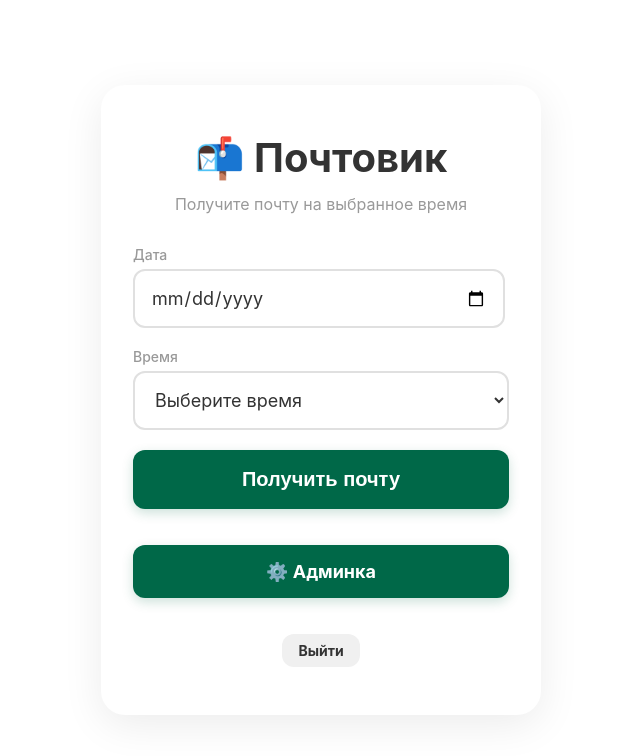
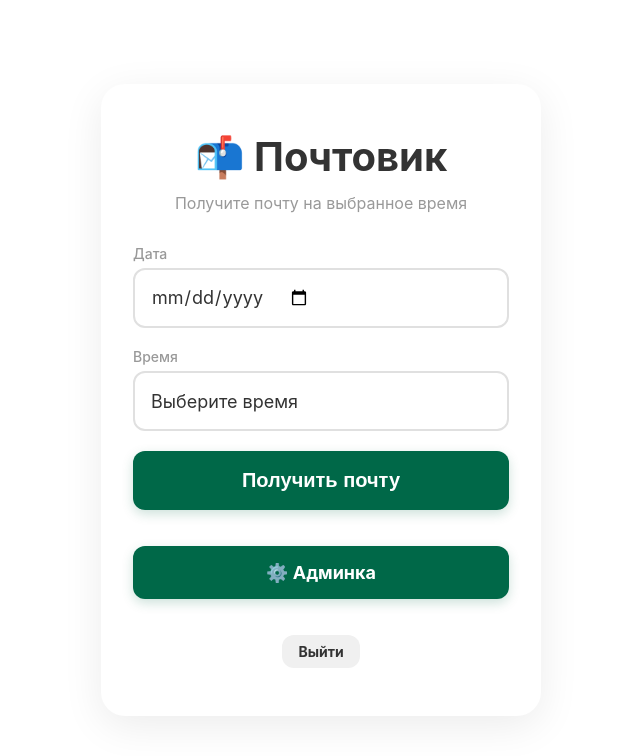
Before and after one commit to MountenY/ermibox, a Flask app: page / in a window 1280 px wide. Shown: the top 756 px of the page, without its empty margins (319-959 px from the left). Run offline with Flask 3, Linux system fonts and the light colour scheme; the visitor is signed in with stand-in values (Sample User, id 1).

Commit message:
Update design 3

```diff
--- a/static/style.css
+++ b/static/style.css
@@ -120,6 +120,7 @@ input[type="date"],
 input[type="text"],
 input[type="password"],
 select {
+
     display: block;
     width: 100%;
     max-width: 100%;
@@ -139,7 +140,34 @@ select {
 input[type="date"] {
     -webkit-appearance: none;
     appearance: none;
-    width: calc(100% - 4px);
+    width: 100%;
+    height: 60px;
+    padding: 0 16px;
+    text-align: left;
+    box-sizing: border-box;
+    border-radius: 12px;
+    background: var(--white);
+    border: 2px solid var(--light-gray);
+    font-size: 18px;
+    font-family: inherit;
+    color: var(--dark-gray);
+    line-height: 60px;
+    display: flex;
+    align-items: center;
+}
+
+select {
+    -webkit-appearance: none;
+    appearance: none;
+    height: 60px;
+    min-height: 60px;
+    padding: 0 16px;
+    text-align: left;
+    box-sizing: border-box;
+    cursor: pointer;
+    border-radius: 12px;
+    background: var(--white);
+    border: 2px solid var(--light-gray);
 }
 
 input[type="date"]:focus,
```
